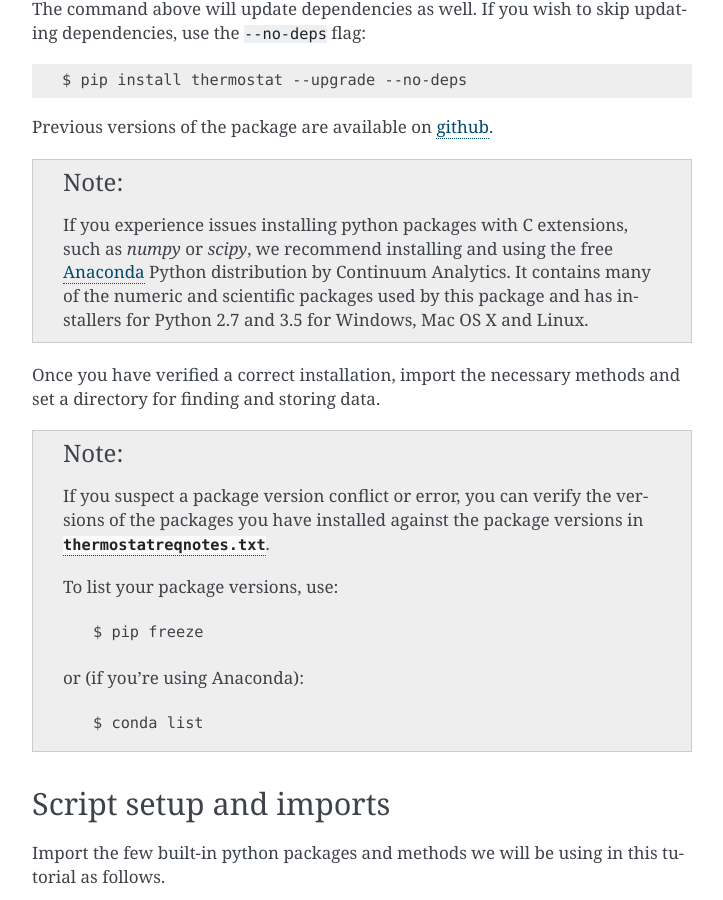
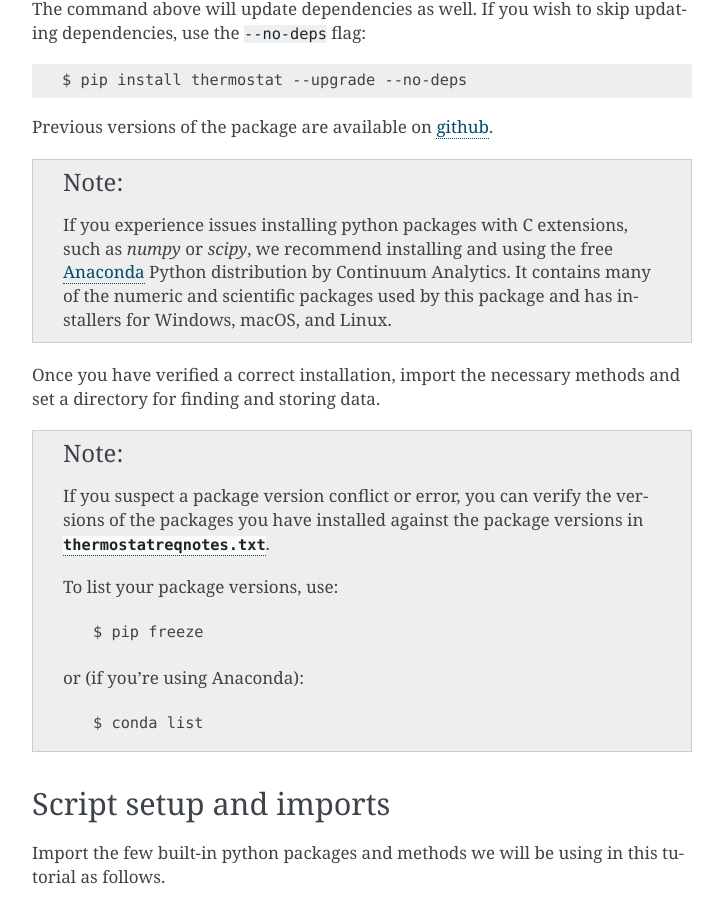
Before and after one commit to EPAENERGYSTAR/epathermostat, a Sphinx documentation site: the page built from docs/tutorial.rst, in a window 1280 px wide and 900 px high, scrolled down 1487 px. Shown: the whole window, without its empty margins (388-1111 px from the left). Built offline with Sphinx 7.4.7, drawn with Linux system fonts in a browser that asks for light colours.

Commit message:
Documentation cleanup

```diff
--- a/docs/index.rst
+++ b/docs/index.rst
@@ -1,10 +1,12 @@
 thermostat
 ==========
 
+Purpose
+-------
 This package and the savings calculation methods implemented herein are being
 developed in association with the EPA and industry stakeholders to help
 standardize calculations of temperature/run-time savings due to connected
-thermostats.
+thermostats. Learn more about `connected thermostats <https://www.energystar.gov/products/connected_thermostats/partners>`_.
 
 Getting Started
 ---------------
--- a/docs/tutorial.rst
+++ b/docs/tutorial.rst
@@ -91,8 +91,8 @@
     as `numpy` or `scipy`, we recommend installing and using the free
     `Anaconda <https://www.continuum.io/downloads>`_ Python distribution by
     Continuum Analytics. It contains many of the numeric and scientific
-    packages used by this package and has installers for Python 2.7 and 3.5 for
-    Windows, Mac OS X and Linux.
+    packages used by this package and has installers for Windows, macOS, and
+    Linux.
 
 Once you have verified a correct installation, import the necessary methods
 and set a directory for finding and storing data.
```
Also changed, not shown: docs/api.rst (+0 -8 lines), 1 other file.
